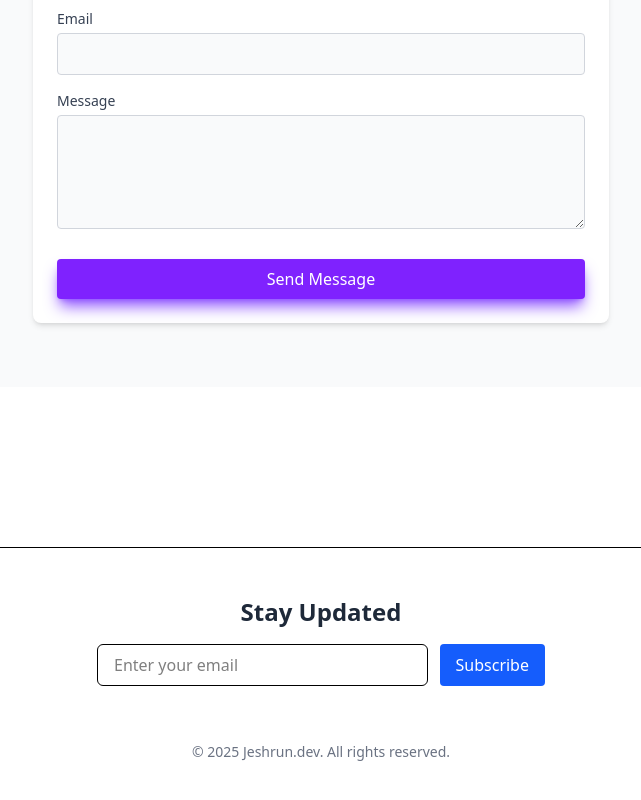
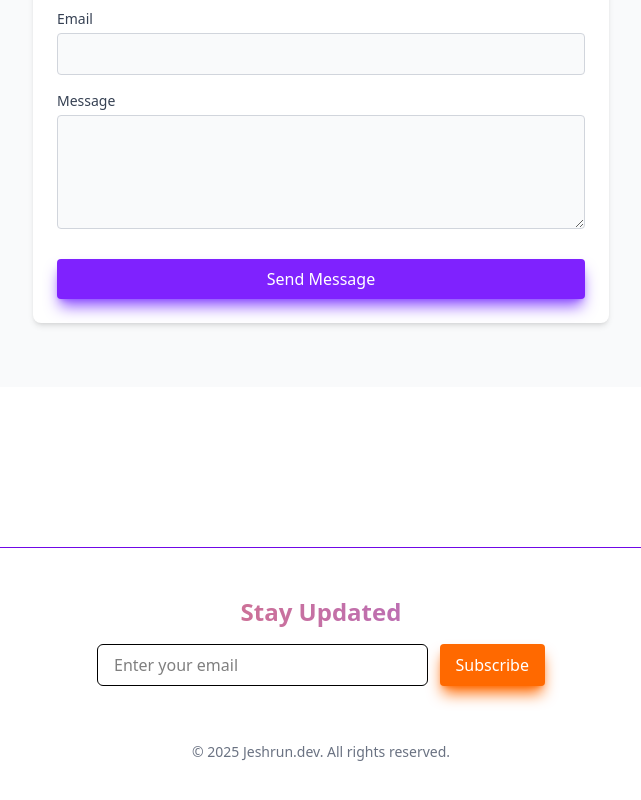
Before and after one commit to jesh-dev/Portfolio-Jesh, a React (Vite) app: page / in a window 1280 px wide. Shown: the part 2835-3635 px from the top of the page, without its empty margins (319-960 px from the left). Built offline with nearby package versions, Linux system fonts and the light colour scheme.

Commit message:
Enhance Footer component styles with gradient text and updated button design for improved visual appeal

```diff
--- a/src/Components/Footer.jsx
+++ b/src/Components/Footer.jsx
@@ -23,9 +23,9 @@ export default function Projects() {
   return (
     <section className="px-4 py-16 bg-white dark:bg-gray-950 scroll-smooth" id="newsletter">
       {/* Footer */}
-      <footer className="mt-24 border-t pt-12 dark:border-gray-800 text-center">
+      <footer className="mt-24 border-t border-violet-700 pt-12 dark:border-gray-800 text-center">
         <motion.h4
-          className="text-2xl font-bold mb-4 text-gray-800 dark:text-white"
+          className="text-2xl font-bold mb-4 text-transparent bg-gradient-to-l from-violet-500 to-orange-500 bg-clip-text dark:text-white"
           initial={{ opacity: 0, y: -10 }}
           animate={{ opacity: 1, y: 0 }}
           transition={{ duration: 0.5 }}
@@ -41,7 +41,7 @@ export default function Projects() {
           />
           <button
             type="submit"
-            className="px-4 py-2 bg-blue-600 text-white rounded hover:bg-blue-700 transition"
+            className="px-4 py-2 bg-orange-500 shadow-orange-500 shadow-lg hover:shadow-violet-500 text-white rounded hover:bg-violet-600 transition duration-500"
           >
             Subscribe
           </button>
```
